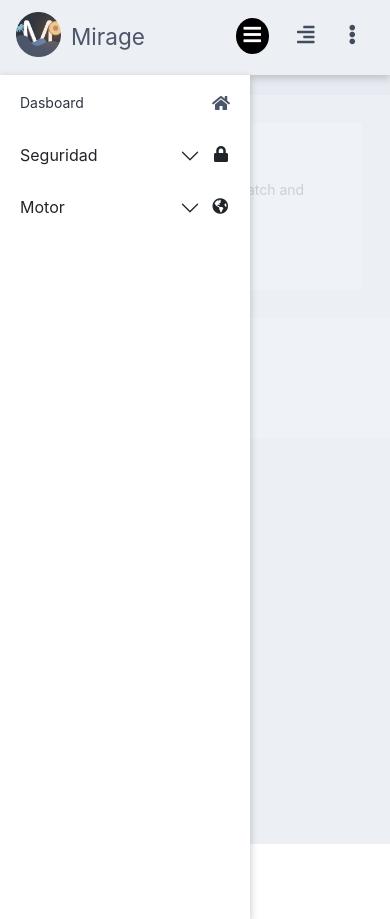
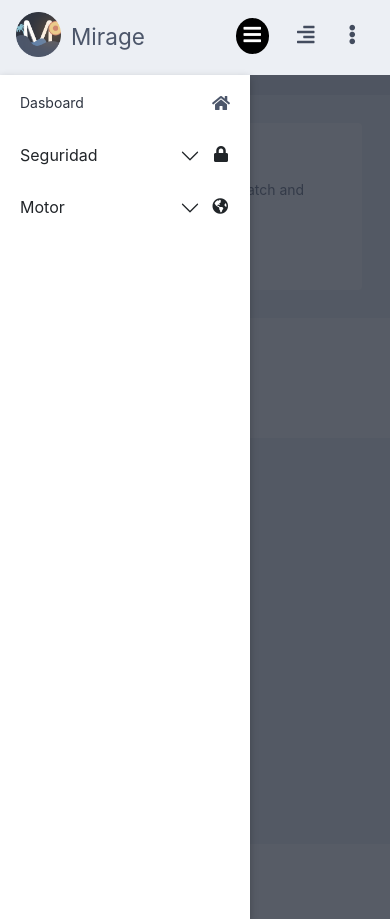
Before and after one commit to Linkhub-git/economysa-motor-front, a React (Create React App) app: page / in a window 390 px wide. Both pictures are taken after a click on the link 252 px from the left and 36 px from the top of the page. Built offline with nearby package versions, Linux system fonts and the light colour scheme.

Commit message:
Added the opacity dark to the body of the home, i'll do it on the rest of the files

```diff
--- a/src/App.js
+++ b/src/App.js
@@ -12,6 +12,7 @@ function App() {
       <section className='fondoGeneral'>
         {render}
         <section className={showSideBar1 === false ? 'containerHome' : 'containerHome hideContentSideBar' }>
+          {showSideBar1 === true ? <div className='backgroundBlackSideBar'></div> : ''}
           <div className='divEspacioHome'><p>...</p></div>
           <div className='infoPrincipal'>
             <div className='infoPrincipalContainer'>
--- a/src/components/Sidebar/Sidebar.css
+++ b/src/components/Sidebar/Sidebar.css
@@ -12,7 +12,14 @@
     left: 0;
 }
 .hideContentSideBar{
-    opacity: 0.2;
+
+}
+.backgroundBlackSideBar{
+    width: 100%;
+    height: 100%;
+    opacity:0.8;
+    background-color: #2e3440;
+    position: absolute;
 }
 .iconTitleSideBar{
     display: none;
```
